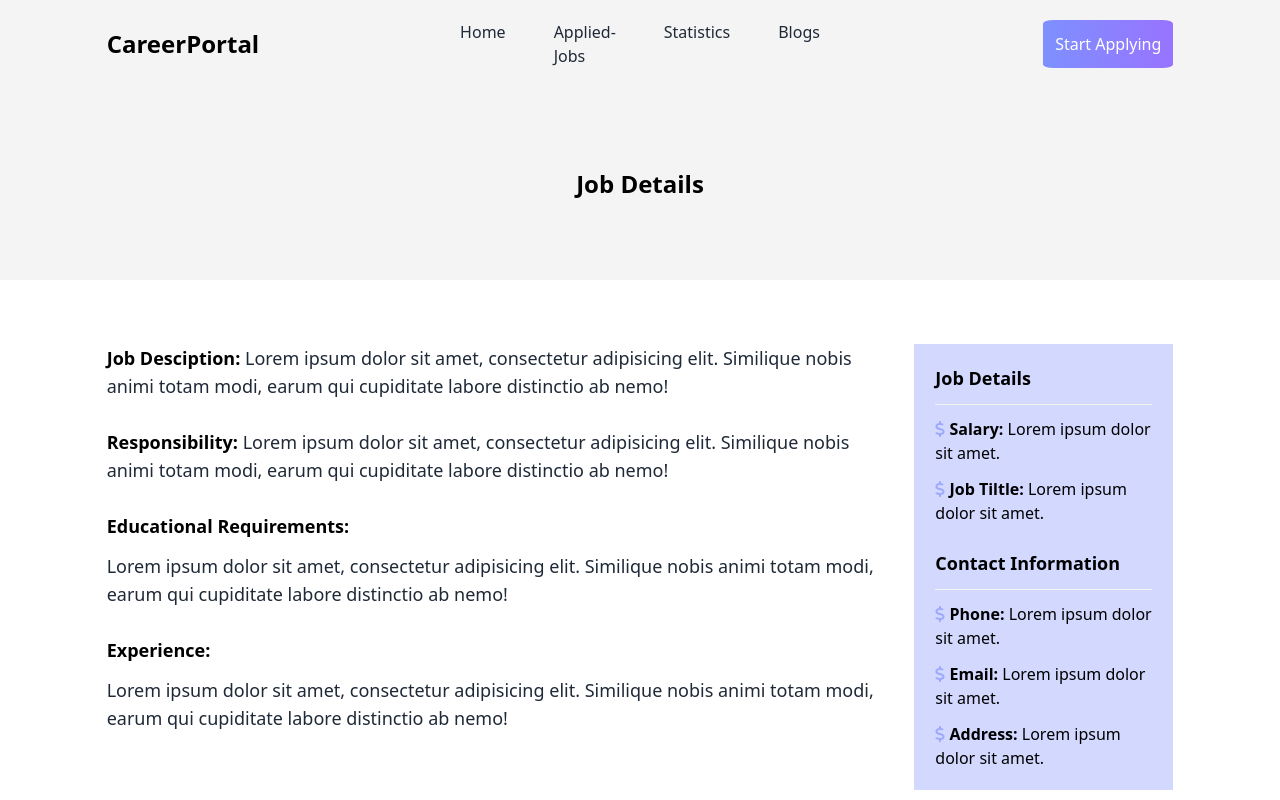
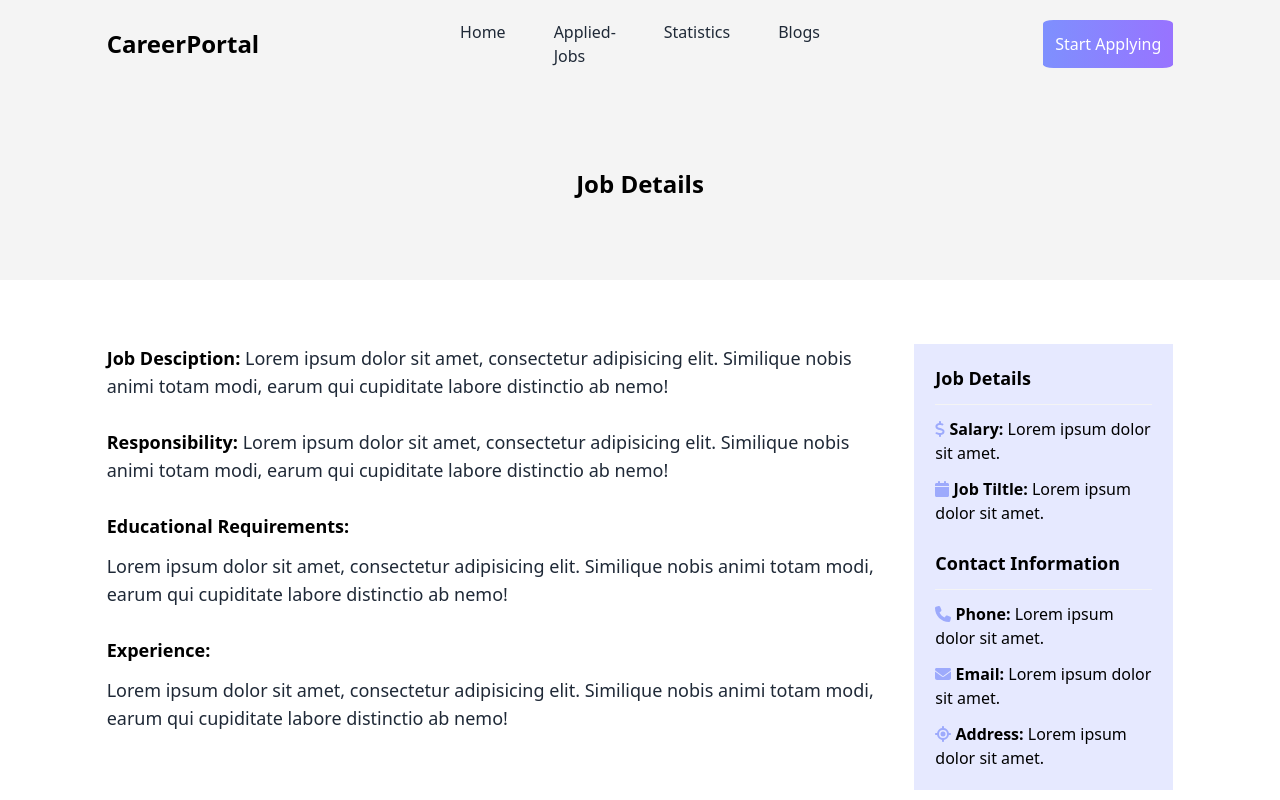
Before and after one commit to Rafid-Al-Ahsan/career-portal, a React (Vite) app: page /Jobdetails in a window 1280 px wide. Shown: the top 800 px of the page. Built offline with nearby package versions, Linux system fonts and the light colour scheme.

Commit message:
Miffor fixes

```diff
--- a/src/Components/FeaturedJobs.jsx
+++ b/src/Components/FeaturedJobs.jsx
@@ -31,7 +31,7 @@ const FeaturedJobs = () => {
            </div>
 
            <div className='text-center mt-5'>
-                <button className="btn bg-secondary text-white border-0 mt-3">See All Jobs</button>
+                <button className="btn bg-gradient-to-r from-gradient1 to-gradient2 text-white border-0 mt-3">See All Jobs</button>
             </div>
 
         </div>
@@ -57,7 +57,7 @@ function Card(props){
                 </div>
 
                 <div className="card-actions">
-                    <button className="btn bg-secondary text-white border-0 mt-3"><Link to="Jobdetails">View Details</Link></button>
+                    <button className="btn bg-gradient-to-r from-gradient1 to-gradient2 text-white border-0 mt-3"><Link to="Jobdetails">View Details</Link></button>
                 </div>
             </div>
         </div>
--- a/src/Components/Home.jsx
+++ b/src/Components/Home.jsx
@@ -17,7 +17,7 @@ const Home = () => {
                     <div className='w-2/3 text-[#757575]'>
                         <p className='my-5'>If you are looking for a job look nowwhere else. Applying through our easy to use website and secure a interview, so what are you waiting for!
                         </p>
-                        <button className='bg-secondary p-3 text-[#fff] rounded-[4%] mb-5 md:mb-0'>Get Started</button>
+                        <button className='bg-gradient-to-r from-gradient1 to-gradient2 p-3 text-[#fff] rounded-[4%] mb-5 md:mb-0'>Get Started</button>
                     </div>
                 </div>
 
--- a/src/Components/JobDetails.jsx
+++ b/src/Components/JobDetails.jsx
@@ -2,7 +2,11 @@
 /* eslint-disable no-unused-vars */
 import React from 'react';
 import { FontAwesomeIcon } from '@fortawesome/react-fontawesome';
-import { faDollarSign } from '@fortawesome/free-solid-svg-icons';
+import { faDollarSign} from '@fortawesome/free-solid-svg-icons';
+import { faPhone} from '@fortawesome/free-solid-svg-icons';
+import { faEnvelope} from '@fortawesome/free-solid-svg-icons';
+import { faLocation} from '@fortawesome/free-solid-svg-icons';
+import { faCalendar} from '@fortawesome/free-solid-svg-icons';
 
 const JobDetails = () => {
     return (
@@ -29,18 +33,18 @@ const JobDetails = () => {
 
              <div>
 
-                <div className='bg-[#d2d8fe]'>
+                <div className='bg-[#e6e9ff]'>
                     <div className='w-5/6 m-auto flex flex-col gap-3 py-5'>
                         <h3 className='font-bold text-lg text-black'>Job Details</h3>
                         <hr className='border-primary'/>
                         <p className='text-black'><FontAwesomeIcon icon={faDollarSign} className='text-secondary'/> <span className='font-semibold'>Salary: </span> Lorem ipsum dolor sit amet.</p>
-                        <p className='text-black'><FontAwesomeIcon icon={faDollarSign} className='text-secondary'/> <span className='font-semibold'>Job Tiltle: </span> Lorem ipsum dolor sit amet.</p>
+                        <p className='text-black'><FontAwesomeIcon icon={faCalendar} className='text-secondary'/> <span className='font-semibold'>Job Tiltle: </span> Lorem ipsum dolor sit amet.</p>
 
                         <h3 className='font-bold text-lg text-black mt-3'>Contact Information</h3>
                         <hr className='border-primary'/>
-                        <p className='text-black'><FontAwesomeIcon icon={faDollarSign} className='text-secondary'/> <span className='font-semibold'>Phone: </span> Lorem ipsum dolor sit amet.</p>
-                        <p className='text-black'><FontAwesomeIcon icon={faDollarSign} className='text-secondary'/> <span className='font-semibold'>Email: </span> Lorem ipsum dolor sit amet.</p>
-                        <p className='text-black'><FontAwesomeIcon icon={faDollarSign} className='text-secondary'/> <span className='font-semibold'>Address: </span> Lorem ipsum dolor sit amet.</p>
+                        <p className='text-black'><FontAwesomeIcon icon={faPhone} className='text-secondary'/> <span className='font-semibold'>Phone: </span> Lorem ipsum dolor sit amet.</p>
+                        <p className='text-black'><FontAwesomeIcon icon={faEnvelope} className='text-secondary'/> <span className='font-semibold'>Email: </span> Lorem ipsum dolor sit amet.</p>
+                        <p className='text-black'><FontAwesomeIcon icon={faLocation} className='text-secondary'/> <span className='font-semibold'>Address: </span> Lorem ipsum dolor sit amet.</p>
                     </div>
 
              </div>
```
